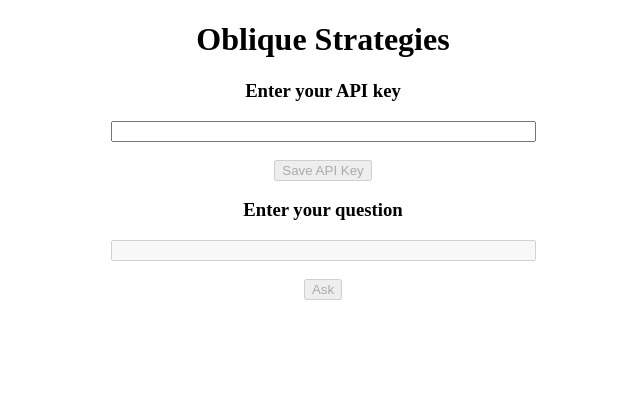
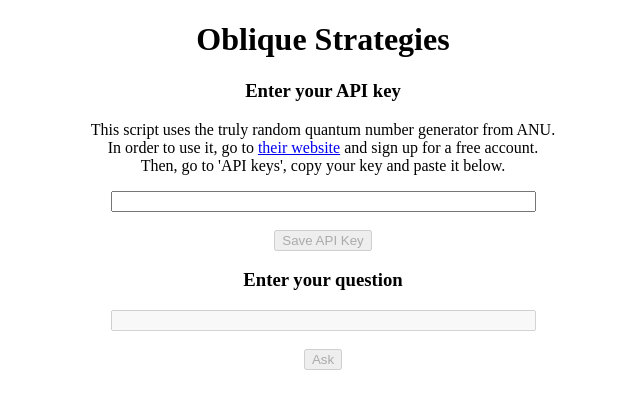
Before and after one commit to toxicologist/oblique-strategies-web, a Flask app: page / in a window 1280 px wide. Shown: the top 409 px of the page, without its empty margins (317-957 px from the left). Run offline with Flask 3, Linux system fonts and the light colour scheme.

Commit message:
Update stuff

```diff
--- a/templates/index.html
+++ b/templates/index.html
@@ -10,8 +10,13 @@
 
     <div id="apiKeySection">
         <h3>Enter your API key</h3>
+        <p>This script uses the truly random quantum number generator from ANU.<br/>
+            In order to use it, go to <a href="https://quantumnumbers.anu.edu.au/" target="_blank">their website</a> and sign up for a free account.
+            <br/>Then, go to 'API keys', copy your key and paste it below.
+        </p>
         <input type="text" name="apikey" id="apikey" size="50"><br/><br/>
         <button id="saveApiKeyButton">Save API Key</button>
+
     </div>
 
     <h3>Enter your question</h3>
@@ -75,7 +80,7 @@
 
         var count = 1;
         var interval = setInterval(function() {
-            if (count <= 2) {
+            if (count <= 20) {
                 interfacetext.innerText = "Mentalize your intention... " + count;
                 count++;
             } else {
```
Also changed, not shown: strategies.py (+5 -8 lines), 1 other file.
